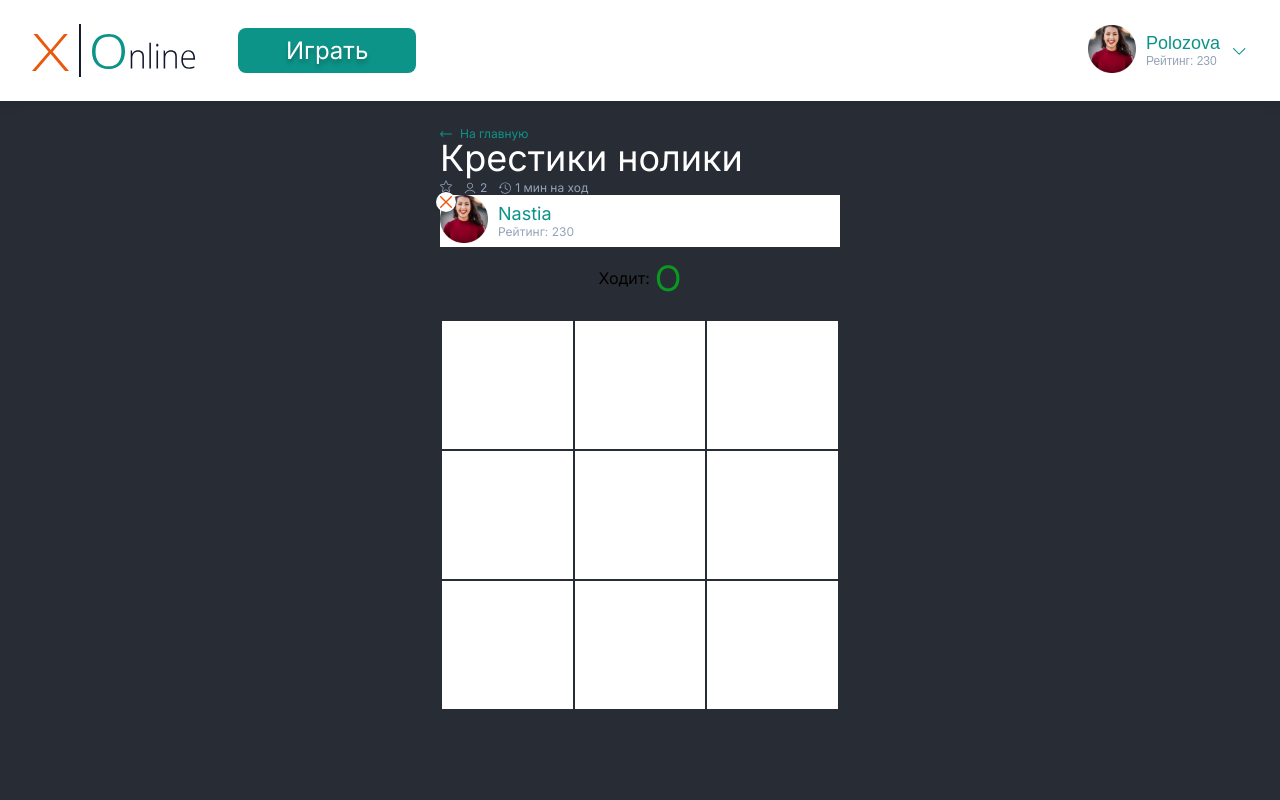
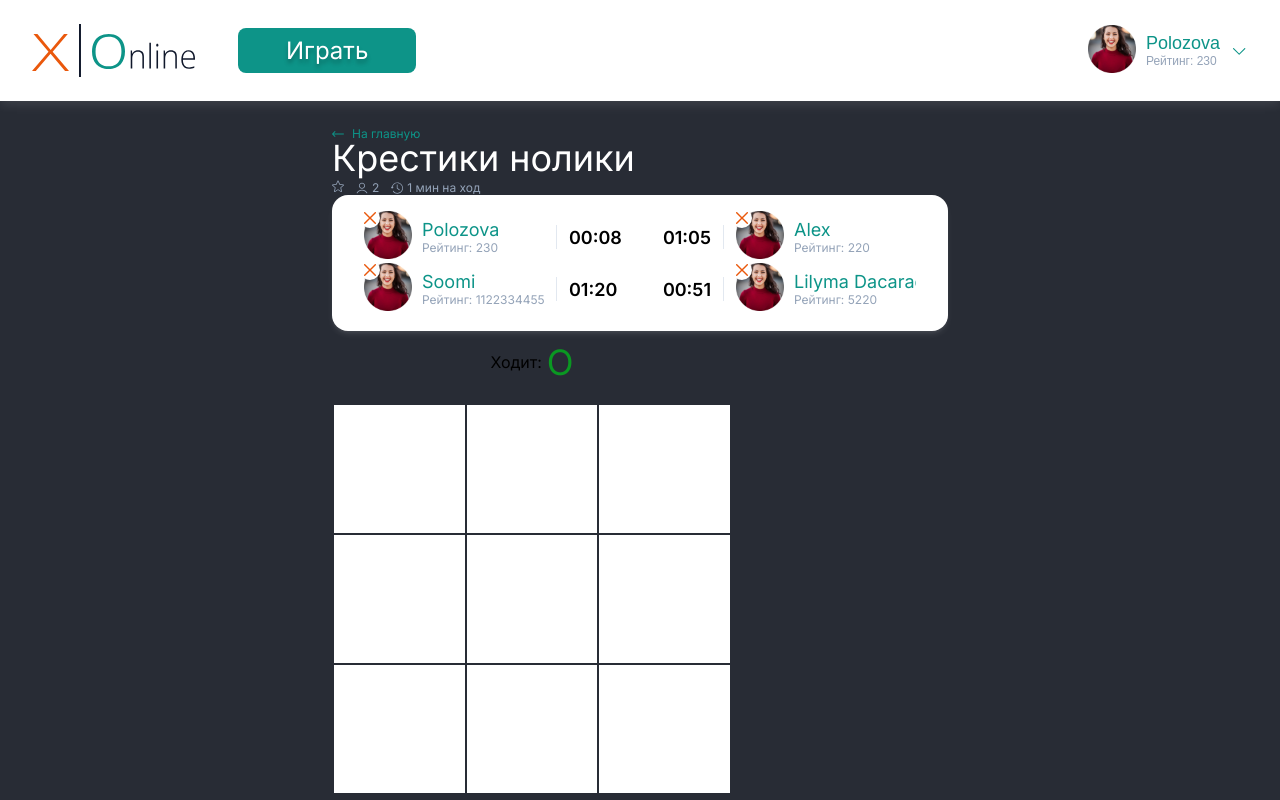
Before and after one commit to polozovaanastasia/tic-tac-toe-online, a Next.js app: page / in a window 1280 px wide. Built offline with nearby package versions, Linux system fonts and the light colour scheme.

Commit message:
GamePlayers component.

```diff
--- a/src/app/page.tsx
+++ b/src/app/page.tsx
@@ -3,6 +3,7 @@ import Header from "@/components/Header/Header";
 import styles from "./page.module.css";
 import GameTitle from "@/components/GameNew/GameTitle/GameTitle";
 import Game from "@/components/Game/Game";
+import GamePlayers from "@/components/GameNew/GamePlayers/GamePlayers";
 
 function Home() {
     return (
@@ -10,6 +11,24 @@ function Home() {
             <Header />
             <main className={styles["app-content"]}>
                 <GameTitle />
+                <GamePlayers
+                    players={[
+                        { id: 1, name: "Polozova", rating: 230, time: "00:08" },
+                        { id: 2, name: "Alex", rating: 220, time: "01:05" },
+                        {
+                            id: 3,
+                            name: "Soomi",
+                            rating: 112233445566778899,
+                            time: "01:20",
+                        },
+                        {
+                            id: 4,
+                            name: "Lilyma Dacarad",
+                            rating: 5220,
+                            time: "00:51",
+                        },
+                    ]}
+                />
                 <Game />
             </main>
         </div>
--- /dev/null
+++ b/src/components/GameNew/GamePlayers/GamePlayers.module.css
@@ -0,0 +1,41 @@
+.game-players,
+.game-player,
+.game-player__time {
+    display: flex;
+}
+
+.game-players {
+    flex-wrap: wrap;
+    padding: 16px 32px;
+    background-color: white;
+    border-radius: 16px;
+    box-shadow: 0 2px 4px -2px rgb(255, 255, 255, 0.1),
+        0 4px 6px -1px rgb(255, 255, 255, 0.1);
+}
+
+.game-player__time {
+    align-items: center;
+    font-size: 18px;
+    font-weight: 600;
+}
+
+.game-player > span {
+    display: inline-block;
+    width: 1px;
+    height: 24px;
+    background-color: #e2e8f0;
+}
+
+.game-player {
+    align-items: center;
+    gap: 12px;
+    flex-basis: 50%;
+}
+
+.game-player:nth-child(2n) {
+    flex-direction: row-reverse;
+}
+
+.game-player > div:first-child {
+    width: 180px;
+}
--- /dev/null
+++ b/src/components/GameNew/GamePlayers/GamePlayers.tsx
@@ -0,0 +1,37 @@
+import Profile from "@/components/Profile/Profile";
+import styles from "./GamePlayers.module.css";
+
+type PlayerType = {
+    id: number;
+    name: string;
+    rating: number;
+    time: string;
+};
+
+type GamePlayersPropsType = {
+    players: Array<PlayerType>;
+};
+
+function GamePlayers({ players }: GamePlayersPropsType) {
+    const avatarSrc = "/images/avatar.png";
+    return (
+        <div className={styles["game-players"]}>
+            {players.map((player) => (
+                <div key={player.id} className={styles["game-player"]}>
+                    <Profile
+                        name={player.name}
+                        rating={player.rating}
+                        avatarSrc={avatarSrc}
+                        label="X"
+                    />
+                    <span></span>
+                    <div className={styles["game-player__time"]}>
+                        {player.time}
+                    </div>
+                </div>
+            ))}
+        </div>
+    );
+}
+
+export default GamePlayers;
--- a/src/components/GameNew/GameTitle/GameTitle.module.css
+++ b/src/components/GameNew/GameTitle/GameTitle.module.css
@@ -1,3 +1,7 @@
+.game-title {
+    width: 100%;
+}
+
 .game-title__link {
     display: flex;
     align-items: center;
--- a/src/components/GameNew/GameTitle/GameTitle.tsx
+++ b/src/components/GameNew/GameTitle/GameTitle.tsx
@@ -4,10 +4,8 @@ import ArrowLeftIcon from "@/components/Icons/ArrowLeftIcon";
 import StarIcon from "@/components/Icons/StarIcon";
 import UserIcon from "@/components/Icons/UserIcon";
 import TimeIcon from "@/components/Icons/TimeIcon";
-import Profile from "@/components/Profile/Profile";
 
 function GameTitle() {
-    const avatarSrc = "/images/avatar.png";
     return (
         <div className={styles["game-title"]}>
             <Link className={styles["game-title__link"]} href="#">
@@ -24,12 +22,6 @@ function GameTitle() {
                     <TimeIcon />1 мин на ход
                 </span>
             </div>
-            <Profile
-                name="Nastia"
-                rating={230}
-                avatarSrc={avatarSrc}
-                label="X"
-            />
         </div>
     );
 }
--- a/src/components/Header/Header.module.css
+++ b/src/components/Header/Header.module.css
@@ -9,7 +9,7 @@
     flex: 0 0 auto;
     padding: 24px 32px;
     background-color: white;
-    box-shadow: 0 4px 10px rgba(0, 0, 0, 0.1);
+    box-shadow: 0 4px 10px rgba(255, 255, 255, 0.1);
 }
 
 .header__logo {
@@ -41,7 +41,13 @@
     text-align: start;
     background-color: white;
     border: none;
+    color: #0d9488;
+    transition: color 0.3s;
     cursor: pointer;
+}
+
+.header__player:hover {
+    color: #14b8a6;
 }
 
 .header__player-info {
--- a/src/components/Header/Header.tsx
+++ b/src/components/Header/Header.tsx
@@ -2,6 +2,7 @@ import Image from "next/image";
 import styles from "./Header.module.css";
 import logoSrc from "../../../public/images/logo.svg";
 import Profile from "../Profile/Profile";
+import ArrowDownIcon from "../Icons/ArrowDownIcon";
 
 function Header() {
     const avatarSrc = "/images/avatar.png";
@@ -17,21 +18,7 @@ function Header() {
             <button className={styles["header__button"]}>Играть</button>
             <button className={styles["header__player"]}>
                 <Profile name="Polozova" rating={230} avatarSrc={avatarSrc} />
-                {/* <span className={styles["header__player-icon"]}>
-                </span> */}
-                <svg
-                    className={styles["header__player-icon"]}
-                    width="18"
-                    height="18"
-                    viewBox="0 0 18 18"
-                    fill="none"
-                    xmlns="http://www.w3.org/2000/svg"
-                >
-                    <path
-                        d="M9.18753 12.75C9.04368 12.75 8.89968 12.6951 8.78985 12.5852L3.16485 6.96022C2.94505 6.74043 2.94505 6.3845 3.16485 6.16485C3.38464 5.94519 3.74057 5.94505 3.96022 6.16485L9.18753 11.3922L14.4148 6.16485C14.6346 5.94505 14.9906 5.94505 15.2102 6.16485C15.4299 6.38464 15.43 6.74057 15.2102 6.96022L9.58522 12.5852C9.47539 12.6951 9.33139 12.75 9.18753 12.75Z"
-                        fill="#0D9488"
-                    />
-                </svg>
+                <ArrowDownIcon />
             </button>
         </header>
     );
--- /dev/null
+++ b/src/components/Icons/ArrowDownIcon.jsx
@@ -0,0 +1,18 @@
+function ArrowDownIcon() {
+    return (
+        <svg
+            width="18"
+            height="18"
+            viewBox="0 0 18 18"
+            fill="none"
+            xmlns="http://www.w3.org/2000/svg"
+        >
+            <path
+                d="M9.18753 12.75C9.04368 12.75 8.89968 12.6951 8.78985 12.5852L3.16485 6.96022C2.94505 6.74043 2.94505 6.3845 3.16485 6.16485C3.38464 5.94519 3.74057 5.94505 3.96022 6.16485L9.18753 11.3922L14.4148 6.16485C14.6346 5.94505 14.9906 5.94505 15.2102 6.16485C15.4299 6.38464 15.43 6.74057 15.2102 6.96022L9.58522 12.5852C9.47539 12.6951 9.33139 12.75 9.18753 12.75Z"
+                fill="currentColor"
+            />
+        </svg>
+    );
+}
+
+export default ArrowDownIcon;
--- a/src/components/Profile/Profile.module.css
+++ b/src/components/Profile/Profile.module.css
@@ -1,17 +1,18 @@
 .profile__player-info,
-.profile__player {
+.profile__player,
+.profile__label {
     display: flex;
 }
 
 .profile__player {
     align-items: center;
     gap: 10px;
+    max-width: 180px;
     padding: 0;
-    margin-left: auto;
     text-align: start;
     background-color: white;
     border: none;
-    cursor: pointer;
+    overflow: hidden;
 }
 
 .profile__avatar {
@@ -22,7 +23,6 @@
     position: absolute;
     top: -3px;
     left: -4px;
-    display: flex;
     justify-content: center;
     align-items: center;
     width: 20px;
@@ -46,15 +46,17 @@
 
 .profile__player-info-name {
     font-size: 18px;
+    text-wrap: nowrap;
     color: #0d9488;
     transition: color 0.3s;
 }
 
-.profile__player-info-name:hover {
+button:hover .profile__player-info-name {
     color: #14b8a6;
 }
 
 .profile__player-info-rating {
     font-size: 12px;
+    text-wrap: nowrap;
     color: #94a3b8;
 }
```
